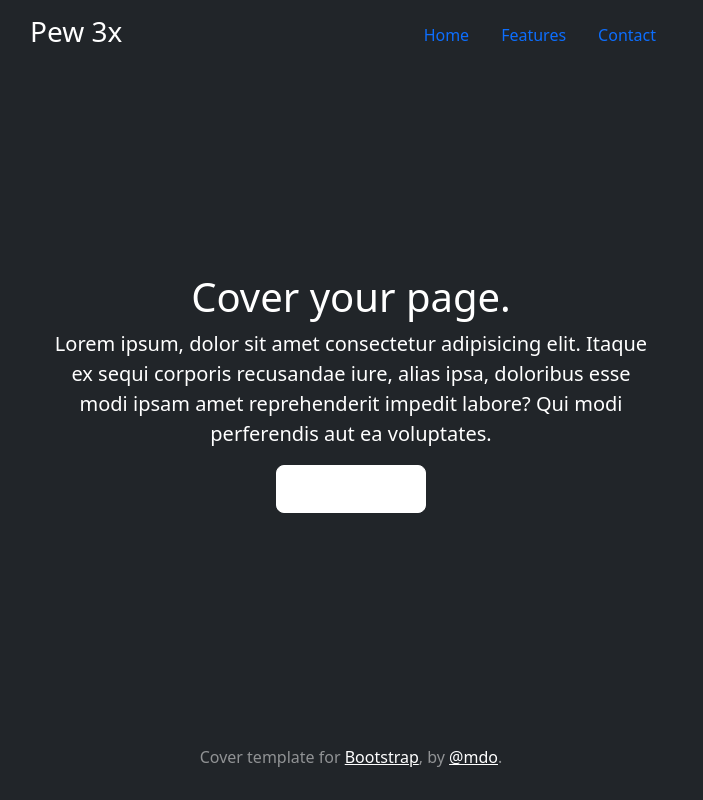
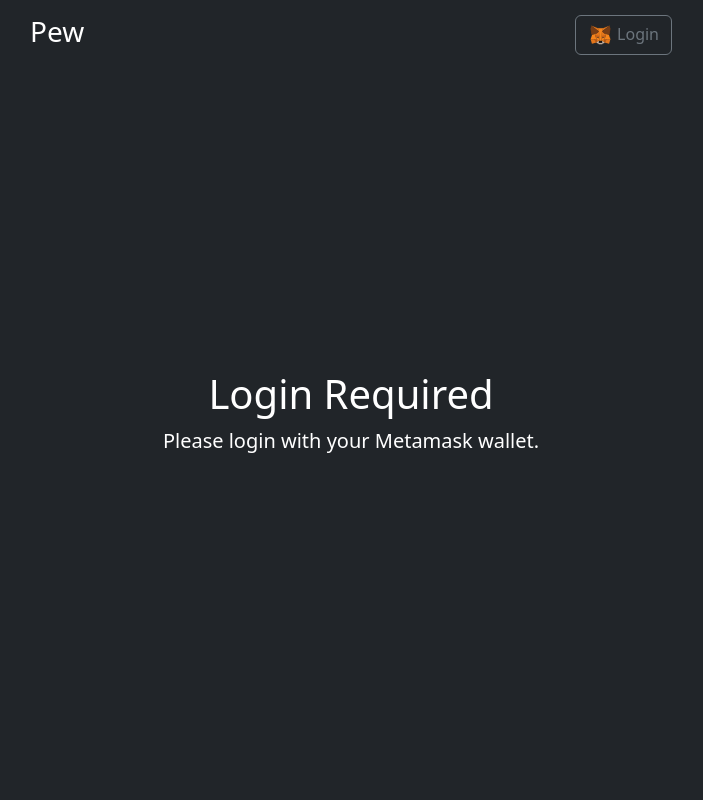
Before and after one commit to Limerin555/react_web3, a React (Vite) app: page / in a window 1280 px wide. Shown: the whole page, without its empty margins (289-992 px from the left). Built offline with nearby package versions, Linux system fonts and the light colour scheme.

Commit message:
Context added for login state

```diff
--- a/src/App.jsx
+++ b/src/App.jsx
@@ -1,4 +1,4 @@
-// import { useState } from 'react';
+import { useState, createContext } from 'react';
 import { BrowserRouter, Routes, Route } from "react-router-dom";
 
 // Components
@@ -8,12 +8,33 @@ import Features from "@components/Features";
 import Contact from "@components/Contact";
 import PageNotFound from "@components/PageNotFound";
 
+export const AuthContext = createContext(false);
+
 function App() {
+  const [loggedIn, setLoggedIn] = useState(false);
+
+  const contextVal = {
+    authenticated: loggedIn,
+    mmLogin: mmLogin,
+    mmLogout: mmLogout
+  };
+
+  async function mmLogin() {
+    await setLoggedIn(true);
+  }
+
+  async function mmLogout() {
+    await setLoggedIn(false);
+  }
+
   return (
     <>
+      <AuthContext.Provider value={contextVal}>
         <BrowserRouter>
           <Routes>
-          <Route path="/" element={<Layout />}>
+            <Route path="/" element={
+              <Layout />
+            }>
               <Route index element={<Home />} />
               <Route path="features" element={<Features />} />
               <Route path="contact" element={<Contact />} />
@@ -21,6 +42,7 @@ function App() {
             </Route>
           </Routes>
         </BrowserRouter>
+      </AuthContext.Provider>
     </>
   )
 }
--- a/src/components/Home.jsx
+++ b/src/components/Home.jsx
@@ -1,22 +1,33 @@
-// import { useLocation, useHistory } from "react-router-dom";
-// import { Outlet } from "react-router-dom";
+import { useContext } from 'react';
+
+// Context
+import { AuthContext } from "@src/App";
 
 const Home = () => {
-  // const history = useHistory();
-  // const location = useLocation();
+  const context = useContext(AuthContext);
 
   return (
     <>
       <main className="px-3">
-        <h1>Cover your page.</h1>
+        {!context.authenticated ? (
+          <>
+            <h1>Login Required</h1>
+            <p className="lead">
+              Please login with your Metamask wallet.
+            </p>
+          </>
+        ) : (
+          <>
+            <h1>Welcome, User!</h1>
+            <p className="lead">
+              Lorem ipsum, dolor sit amet consectetur adipisicing elit. Itaque ex sequi corporis recusandae iure, alias ipsa, doloribus esse modi ipsam amet reprehenderit impedit labore? Qui modi perferendis aut ea voluptates.
+            </p>
+          </>
+        )}
 
-        <p className="lead">
-          Lorem ipsum, dolor sit amet consectetur adipisicing elit. Itaque ex sequi corporis recusandae iure, alias ipsa, doloribus esse modi ipsam amet reprehenderit impedit labore? Qui modi perferendis aut ea voluptates.
-        </p>
-
-        <p className="lead">
+        {/* <p className="lead">
           <a href="#" className="btn btn-lg btn-secondary fw-bold border-white bg-white">Learn more</a>
-        </p>
+        </p> */}
       </main>
     </>
   )
--- a/src/components/layout/Footer.jsx
+++ b/src/components/layout/Footer.jsx
@@ -1,15 +1,9 @@
-// import React, { useEffect } from 'react';
-// import { useLocation, useHistory } from "react-router-dom";
-
 const Footer = () => {
-  // const history = useHistory();
-  // const location = useLocation();
-
   return (
     <footer className="mt-auto text-white-50">
-      <p>
+      {/* <p>
         Cover template for <a href="https://getbootstrap.com/" className="text-white">Bootstrap</a>, by <a href="https://twitter.com/mdo" className="text-white">@mdo</a>.
-      </p>
+      </p> */}
     </footer>
   )
 }
--- a/src/components/layout/Navbar.jsx
+++ b/src/components/layout/Navbar.jsx
@@ -1,25 +1,57 @@
-// import React, { useEffect } from 'react';
+// import React, { useEffect, useState } from 'react';
 // import { useLocation, useHistory } from "react-router-dom";
+import { useContext } from 'react';
 import { Link } from "react-router-dom";
+
+// Context
+import { AuthContext } from "@src/App";
+
+// Assets
+import mmSvg from "@assets/svg/metamask-fox.svg";
 
 const Navbar = () => {
   // const history = useHistory();
   // const location = useLocation();
 
+  const context = useContext(AuthContext);
+
   return (
+    <>
       <header id="navbar" className="mb-auto">
         <div>
           <Link className="navbar-brand float-md-start mb-0" to="/">
-          <h3>Pew 3x</h3>
+            <h3>Pew</h3>
           </Link>
+
+          {!context.authenticated ? (
+            <>
               <nav className="nav nav-masthead justify-content-center float-md-end">
-          <Link className="nav-link active" to="/">Home</Link>
-          <Link className="nav-link" to="/features">Features</Link>
-          <Link className="nav-link" to="/contact">Contact</Link>
-          {/* <a className="nav-link active" aria-current="page" href="#">Home</a> */}
+                <button className="btn btn-outline-secondary login-btn" onClick={ context.mmLogin }>
+                  <img className="top arcade-frame" src={ mmSvg } alt="" height="25px" width="25px" />
+                  <span> Login</span>
+                </button>
               </nav>
+            </>
+          ) : (
+            <>
+              <nav className="nav nav-masthead justify-content-center float-md-end">
+                {/* <Link className="nav-link active" to="/">Home</Link> */}
+                <Link className="nav-link" to="/features">
+                  Profile
+                </Link>
+                <button
+                  className="nav-link btn logout-btn"
+                  onClick={ context.mmLogout }
+                >
+                  Logout
+                </button>
+              </nav>
+            </>
+          )}
+
         </div>
       </header>
+    </>
   )
 }
 
--- a/vite.config.js
+++ b/vite.config.js
@@ -12,7 +12,9 @@ export default defineConfig((mode) => {
     },
     resolve: {
       alias: {
+        '@src': fileURLToPath(new URL('./src', import.meta.url)),
         '@sass': fileURLToPath(new URL('./src/sass', import.meta.url)),
+        '@assets': fileURLToPath(new URL('./src/assets', import.meta.url)),
         '@components': fileURLToPath(new URL('./src/components', import.meta.url))
       }
     }
```
Also changed, not shown: src/assets/svg/metamask-fox.svg (added). Lines whose indentation alone changed are shown as unchanged.
